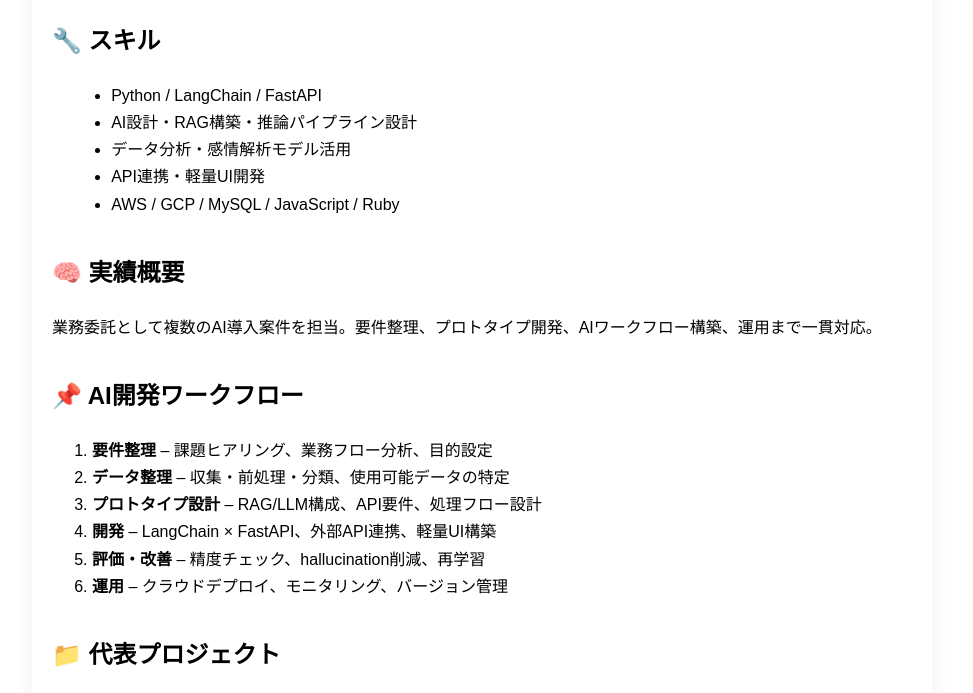
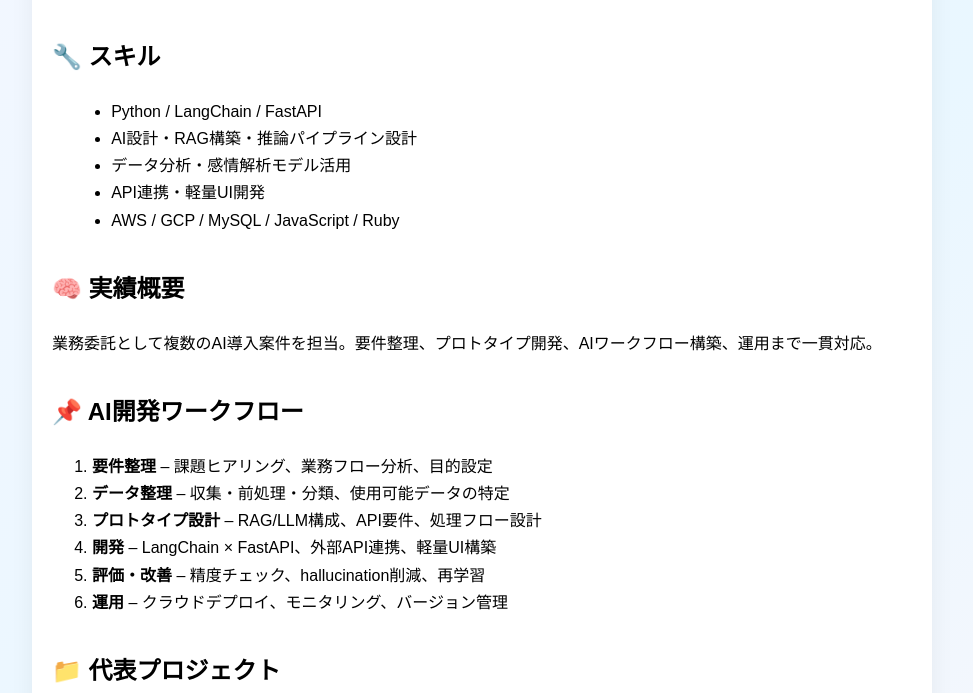
Before and after one commit to gaia238official-maker/fumiya-ai.github.io, a plain HTML site: page index.html in a window 1280 px wide. Shown: the part 233-926 px from the top of the page, without its empty margins (158-1131 px from the left). Drawn offline with Linux system fonts and the light colour scheme.

Commit message:
index.html を更新

```diff
--- a/index.html
+++ b/index.html
@@ -4,7 +4,15 @@
 <meta charset="UTF-8">
 <title>Fumiya – AI Portfolio</title>
 <style>
-body { font-family: sans-serif; max-width: 900px; margin: 40px auto; line-height: 1.7; }
+body {
+  font-family: sans-serif;
+  max-width: 900px;
+  margin: 40px auto;
+  line-height: 1.7;
+  background: linear-gradient(135deg, #f5f7ff, #e9f7ff, #fff7fb);
+  padding: 16px;
+}
+
 .container {
   background: #ffffff;
   border-radius: 16px;
@@ -17,6 +25,8 @@ h2 { margin-top: 2rem; }
 section { margin-bottom: 2.2rem; }
 code { background: #f2f2f2; padding: 2px 4px; border-radius: 4px; }
 ul { margin-left: 1.2rem; }
+
+/* ヘッダー＋アイコン */
 header {
   display: flex;
   align-items: center;
@@ -29,6 +39,9 @@ ul { margin-left: 1.2rem; }
   height: 72px;
   border-radius: 50%;
   object-fit: cover;
+}
+
+/* プロジェクトカード */
 .project-card {
   border-radius: 12px;
   padding: 14px 16px;
@@ -36,10 +49,12 @@ ul { margin-left: 1.2rem; }
   border: 1px solid #f0f0f0;
   background: #fafbff;
 }
+
 .project-card h3 {
   margin-top: 0;
   margin-bottom: 4px;
 }
+
 .project-card p {
   margin: 0;
 }
@@ -86,6 +101,7 @@ ul { margin-left: 1.2rem; }
 
 <section>
 <h2>📁 代表プロジェクト</h2>
+
 <div class="project-card">
   <h3>① 業務AI導入 / LangChain × RAG 開発</h3>
   <p>業務マニュアル・社内ドキュメントをRAG化し、LangChain × FastAPI で業務AIチャットを構築。要件整理〜運用まで一貫して担当。</p>
```
Lines whose indentation alone changed are shown as unchanged.
